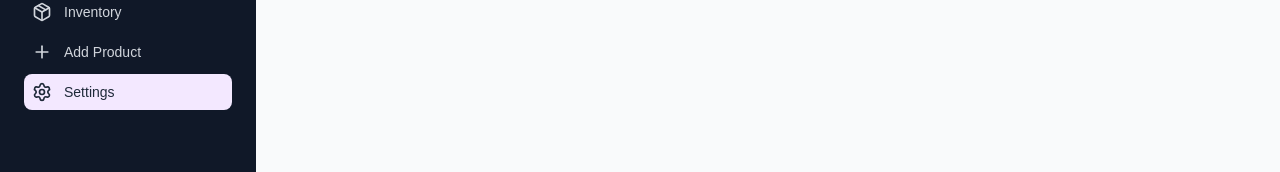
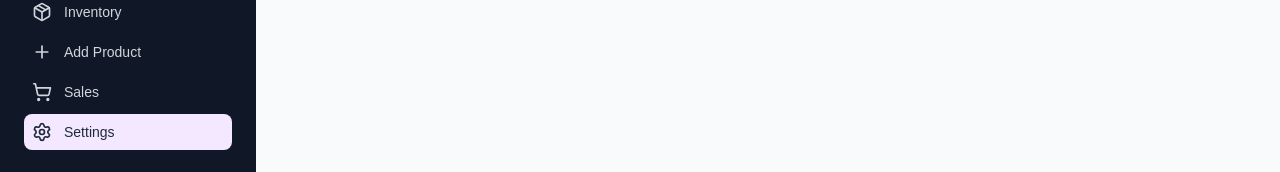
Before and after one commit to fahimshariar28/stock-buddy, a Next.js app: page /settings in a window 1280 px wide. Shown: the part 190-362 px from the top of the page. Built offline with nearby package versions, Linux system fonts and the light colour scheme.

Commit message:
feat: add Sales navigation item to Sidebar component

```diff
--- a/components/sidebar.tsx
+++ b/components/sidebar.tsx
@@ -1,5 +1,5 @@
 import Image from "next/image";
-import { BarChart3, Package, Plus, Settings } from "lucide-react";
+import { BarChart3, Package, Plus, Settings, ShoppingCart } from "lucide-react";
 import Link from "next/link";
 import { UserButton } from "@stackframe/stack";
 
@@ -12,6 +12,7 @@ export default function Sidebar({
     { name: "Dashboard", href: "/dashboard", icon: BarChart3 },
     { name: "Inventory", href: "/inventory", icon: Package },
     { name: "Add Product", href: "/add-product", icon: Plus },
+    { name: "Sales", href: "/sales", icon: ShoppingCart },
     { name: "Settings", href: "/settings", icon: Settings },
   ];
 
```
